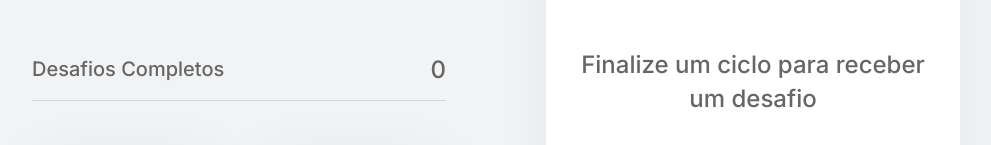
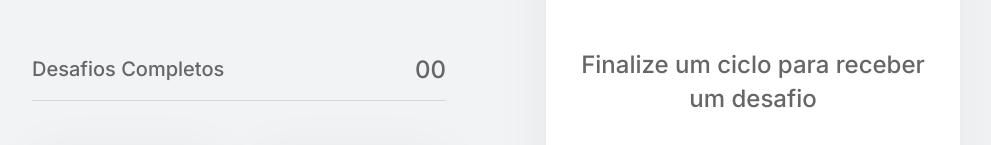
Before and after one commit to brian-izaki/Projetos_Rocketseat4, a Next.js app: page / in a window 1280 px wide. Shown: the part 234-379 px from the top of the page, without its empty margins (144-1135 px from the left). Built offline with nearby package versions, Linux system fonts and the light colour scheme.

Commit message:
fix: unity with double zero

```diff
--- a/src/components/CompletedChallenges.tsx
+++ b/src/components/CompletedChallenges.tsx
@@ -1,6 +1,7 @@
 import { useContext } from 'react';
 import { ChallengesContext } from '../contexts/ChallengesContext';
 import styles from '../styles/components/CompletedChallenges.module.css';
+import { formatToTwoZero } from '../utils/formatText';
 
 export function CompletedChallenges(): JSX.Element {
   const { challengesCompleted } = useContext(ChallengesContext);
@@ -9,7 +10,7 @@ export function CompletedChallenges(): JSX.Element {
     <div className={styles.completedChallengesContainer}>
       <span>Desafios Completos</span>
 
-      <span>{challengesCompleted}</span>
+      <span>{ formatToTwoZero(challengesCompleted) }</span>
     </div>
   );
 }
--- /dev/null
+++ b/src/utils/formatText.ts
@@ -0,0 +1,14 @@
+function formatToTwoZero(valueToFormat: number): string {
+  let isUnit = false;
+  const valueString = String(valueToFormat);
+
+  if (valueToFormat < 10) {
+    isUnit = true;
+  }
+
+  return isUnit ? `0${valueString}` : valueString;
+}
+
+export {
+  formatToTwoZero,
+};
```
